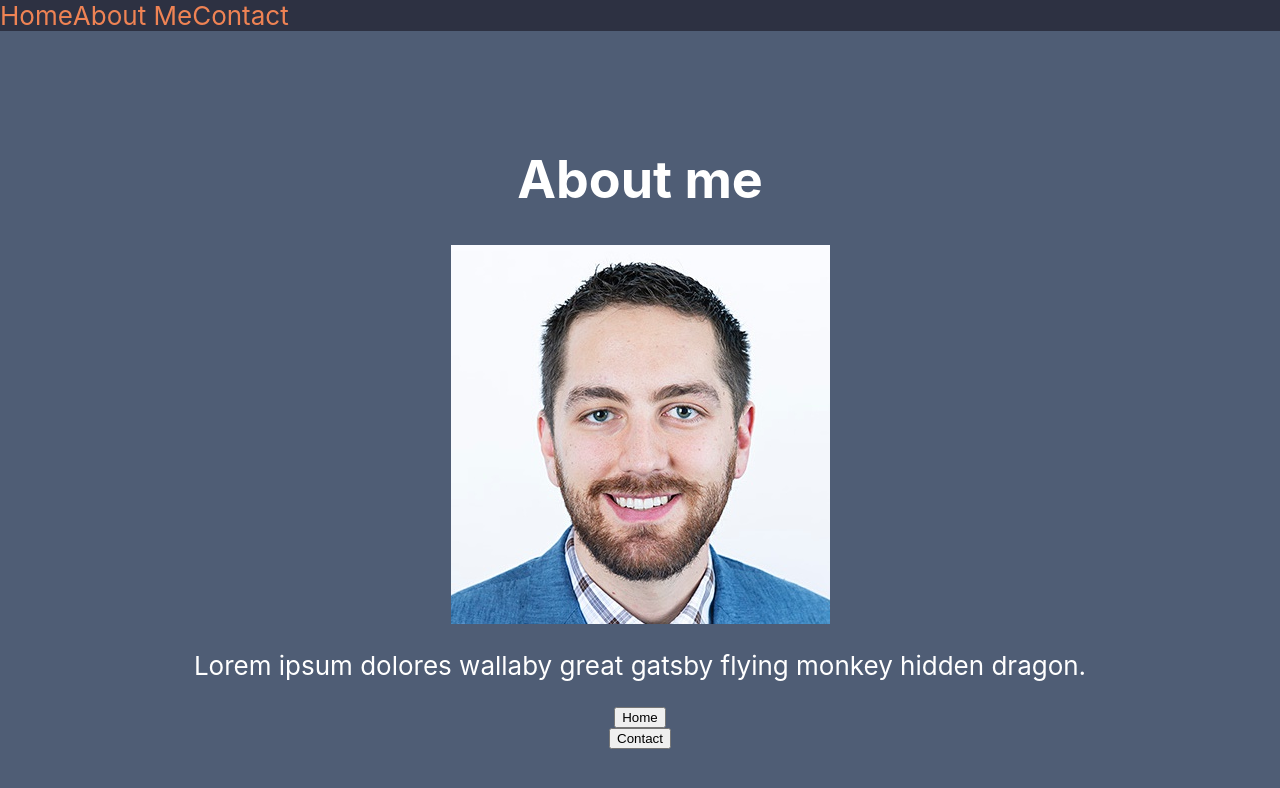
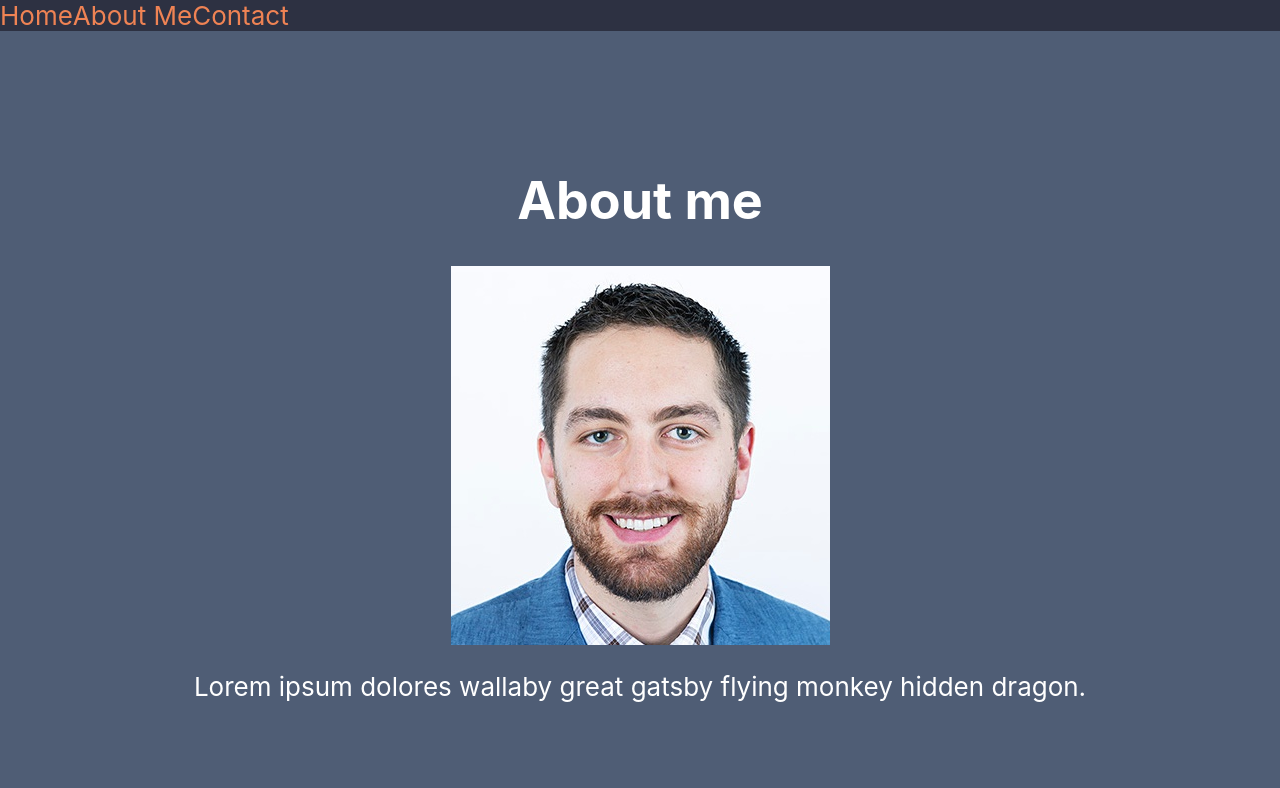
Before and after one commit to dmeskis/personal_site, a React (Create React App) app: page / in a window 1280 px wide. Both pictures are taken after a click on the link "About Me". Shown: the top 788 px of the page. Built offline with nearby package versions, Linux system fonts and the light colour scheme.

Commit message:
Add wiggle to social icons

```diff
--- a/src/components/AboutMe.js
+++ b/src/components/AboutMe.js
@@ -16,18 +16,6 @@ class AboutMe extends Component {
           <p>
             Lorem ipsum dolores wallaby great gatsby flying monkey hidden dragon.
           </p>
-          <button
-          onClick={() => {
-            this.props.navigate("");
-            }}>
-          Home
-        </button>
-        <button
-          onClick={() => {
-            this.props.navigate("Contact");
-            }}>
-          Contact
-        </button>
         </div>
       </div>
     );
--- a/src/components/Contact.js
+++ b/src/components/Contact.js
@@ -39,18 +39,6 @@ class Contact extends Component {
             </h5>
             <img class='social-icon' src={Google} alt='Google'></img>
           </div>
-          <button
-            onClick={() => {
-              this.props.navigate("");
-              }}>
-            Home
-          </button>
-          <button
-            onClick={() => {
-              this.props.navigate("AboutMe");
-              }}>
-            About Me
-          </button>
         </div>
       </div>
     );
--- a/src/styles/App.css
+++ b/src/styles/App.css
@@ -10,6 +10,14 @@
 .social-icon {
   height: 10vmin;
 }
+
+.social-icon:hover {
+  animation: social-icon-wiggle .35s linear 0s infinite normal;
+  animation-fill-mode: forwards;
+  cursor: pointer;
+}
+
+
 
 .App-header {
   background-color: #4F5D75;
@@ -61,3 +69,16 @@
     transform: rotate(360deg);
   }
 }
+
+@keyframes social-icon-wiggle {
+  0% {
+    transform: rotate(0deg);
+  }
+  30% {
+    transform: rotate(7deg);
+  }
+  70% {
+    transform: rotate(-7deg);
+  }
+
+}
```
